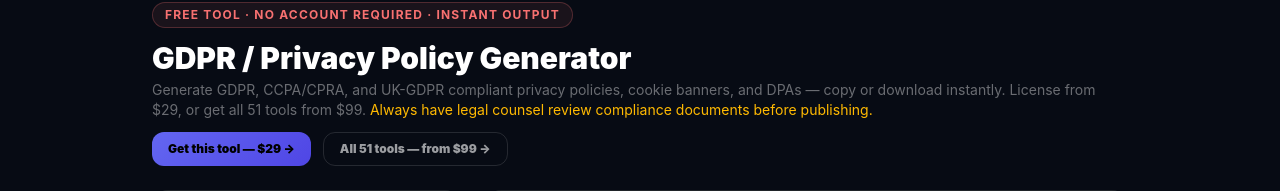
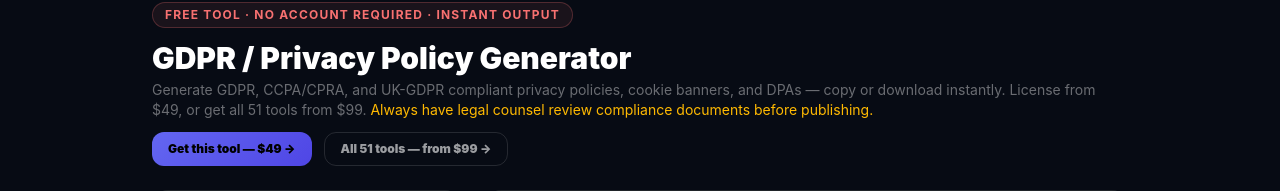
Before and after one commit to Queldrex/tools-platform, a Next.js app: page /tools/gdpr-generator in a window 1280 px wide. Shown: the part 155-346 px from the top of the page. Built offline with nearby package versions, Linux system fonts and the light colour scheme.

Commit message:
feat: reprice invoice-fraud, contract-scanner, gdpr-generator, saas-spend to $49

```diff
--- a/app/tools/contract-scanner/page.tsx
+++ b/app/tools/contract-scanner/page.tsx
@@ -106,7 +106,7 @@ export default function ContractScannerPage() {
           Paste any contract, agreement, or terms document. AI instantly identifies risky clauses — one-sided IP grabs, overly broad non-competes, unlimited liability exposure, predatory auto-renewal, and more.
         </p>
         <div className="flex gap-3 flex-wrap mb-4">
-          <Link href="/pricing" className="inline-flex items-center gap-1 text-sm font-black px-4 py-2 rounded-xl text-black" style={{ background: 'linear-gradient(135deg,#6366f1,#4f46e5)' }}>Get this tool — $29 →</Link>
+          <Link href="/pricing" className="inline-flex items-center gap-1 text-sm font-black px-4 py-2 rounded-xl text-black" style={{ background: 'linear-gradient(135deg,#6366f1,#4f46e5)' }}>Get this tool — $49 →</Link>
           <Link href="/pricing" className="inline-flex items-center gap-1 text-sm font-black px-4 py-2 rounded-xl border text-white/70" style={{ borderColor: 'rgba(255,255,255,0.15)' }}>All 51 tools — from $99 →</Link>
         </div>
         <div className="mb-6 px-4 py-3 rounded-xl border text-xs leading-relaxed" style={{ background: 'rgba(251,191,36,0.05)', borderColor: 'rgba(251,191,36,0.2)', color: 'rgba(251,191,36,0.7)' }}>
@@ -287,7 +287,7 @@ export default function ContractScannerPage() {
           <p className="text-white font-black mb-1">Add contract scanning to your platform</p>
           <p className="text-white/40 text-sm mb-4">Risk score, red flag detection, risky clause extraction with negotiation guidance. One-time license.</p>
           <div className="flex gap-3 justify-center flex-wrap">
-            <Link href="/pricing" className="px-5 py-2.5 rounded-xl text-sm font-black text-black" style={{ background: 'linear-gradient(135deg,#6366f1,#4f46e5)' }}>Get this tool — $29 →</Link>
+            <Link href="/pricing" className="px-5 py-2.5 rounded-xl text-sm font-black text-black" style={{ background: 'linear-gradient(135deg,#6366f1,#4f46e5)' }}>Get this tool — $49 →</Link>
             <Link href="/pricing" className="px-5 py-2.5 rounded-xl text-sm font-black border text-white/70" style={{ borderColor: 'rgba(255,255,255,0.1)' }}>All 51 tools — from $99 →</Link>
           </div>
         </div>
--- a/app/tools/gdpr-generator/page.tsx
+++ b/app/tools/gdpr-generator/page.tsx
@@ -303,11 +303,11 @@ export default function GdprGeneratorPage() {
             Free Tool · No Account Required · Instant Output
           </div>
           <h1 className="text-3xl font-black text-white mb-1">GDPR / Privacy Policy Generator</h1>
-          <p className="text-white/40 text-sm mb-3">Generate GDPR, CCPA/CPRA, and UK-GDPR compliant privacy policies, cookie banners, and DPAs — copy or download instantly. License from $29, or get all 51 tools from $99. <span className="text-amber-400">Always have legal counsel review compliance documents before publishing.</span></p>
+          <p className="text-white/40 text-sm mb-3">Generate GDPR, CCPA/CPRA, and UK-GDPR compliant privacy policies, cookie banners, and DPAs — copy or download instantly. License from $49, or get all 51 tools from $99. <span className="text-amber-400">Always have legal counsel review compliance documents before publishing.</span></p>
           <div className="flex gap-3 flex-wrap">
             <Link href="/pricing" className="inline-flex items-center gap-1.5 text-xs font-black px-4 py-2 rounded-xl text-black transition-all"
               style={{ background: 'linear-gradient(135deg,#6366f1,#4f46e5)' }}>
-              Get this tool — $29 →
+              Get this tool — $49 →
             </Link>
             <Link href="/pricing" className="inline-flex items-center gap-1.5 text-xs font-black px-4 py-2 rounded-xl border text-white/60 transition-all"
               style={{ borderColor: 'rgba(255,255,255,0.12)' }}>
@@ -471,7 +471,7 @@ export default function GdprGeneratorPage() {
           <p className="text-white font-black mb-1">Add compliance document generation to your platform</p>
           <p className="text-white/40 text-sm mb-4">GDPR + CCPA/CPRA + UK-GDPR, privacy policy + cookie banner + DPA, download as file. One-time license.</p>
           <div className="flex gap-3 justify-center flex-wrap">
-            <Link href="/pricing" className="px-5 py-2.5 rounded-xl text-sm font-black text-black" style={{ background: 'linear-gradient(135deg,#6366f1,#4f46e5)' }}>Get this tool — $29 →</Link>
+            <Link href="/pricing" className="px-5 py-2.5 rounded-xl text-sm font-black text-black" style={{ background: 'linear-gradient(135deg,#6366f1,#4f46e5)' }}>Get this tool — $49 →</Link>
             <Link href="/pricing" className="px-5 py-2.5 rounded-xl text-sm font-black border text-white/70" style={{ borderColor: 'rgba(255,255,255,0.1)' }}>All 51 tools — from $99 →</Link>
           </div>
         </div>
--- a/app/tools/invoice-fraud/Client.tsx
+++ b/app/tools/invoice-fraud/Client.tsx
@@ -87,7 +87,7 @@ export default function InvoiceFraudPage() {
         <h1 className="text-4xl font-black text-white mb-3">Invoice <span style={{ color: '#f87171' }}>Fraud Detector</span></h1>
         <p className="text-white/55 text-base mb-4 max-w-2xl">Instantly scan any invoice for fraud signals — round-number manipulation, BEC indicators, fake vendor patterns, urgency pressure, and more.</p>
         <div className="flex gap-3 flex-wrap mb-6">
-          <Link href="/pricing" className="inline-flex items-center gap-1 text-sm font-black px-4 py-2 rounded-xl text-black" style={{ background: 'linear-gradient(135deg,#f87171,#dc2626)' }}>Get this tool — $29 →</Link>
+          <Link href="/pricing" className="inline-flex items-center gap-1 text-sm font-black px-4 py-2 rounded-xl text-black" style={{ background: 'linear-gradient(135deg,#f87171,#dc2626)' }}>Get this tool — $49 →</Link>
           <Link href="/pricing" className="inline-flex items-center gap-1 text-sm font-black px-4 py-2 rounded-xl border text-white/70" style={{ borderColor: 'rgba(255,255,255,0.15)' }}>All 51 tools — from $99 →</Link>
         </div>
 
@@ -204,7 +204,7 @@ export default function InvoiceFraudPage() {
           <p className="text-white font-black mb-1">Add invoice fraud detection to your platform</p>
           <p className="text-white/40 text-sm mb-4">20+ deterministic fraud rules, risk level (Clear → DO NOT PAY), sorted flags with action guidance. One-time license.</p>
           <div className="flex gap-3 justify-center flex-wrap">
-            <Link href="/pricing" className="px-5 py-2.5 rounded-xl text-sm font-black text-black" style={{ background: 'linear-gradient(135deg,#f87171,#dc2626)' }}>Get this tool — $29 →</Link>
+            <Link href="/pricing" className="px-5 py-2.5 rounded-xl text-sm font-black text-black" style={{ background: 'linear-gradient(135deg,#f87171,#dc2626)' }}>Get this tool — $49 →</Link>
             <Link href="/pricing" className="px-5 py-2.5 rounded-xl text-sm font-black border text-white/70" style={{ borderColor: 'rgba(255,255,255,0.1)' }}>All 51 tools — from $99 →</Link>
           </div>
         </div>
--- a/app/tools/saas-spend/page.tsx
+++ b/app/tools/saas-spend/page.tsx
@@ -81,7 +81,7 @@ export default function SaasSpendPage() {
         <h1 className="text-4xl font-black text-white mb-3">SaaS Spend <span style={{ color: '#4ade80' }}>Optimizer</span></h1>
         <p className="text-white/55 text-base mb-4 max-w-2xl">Paste your bank or credit card statement export and instantly see all SaaS subscriptions, total spend, category breakdown, and consolidation opportunities.</p>
         <div className="flex gap-3 flex-wrap mb-6">
-          <Link href="/pricing" className="inline-flex items-center gap-1 text-sm font-black px-4 py-2 rounded-xl text-black" style={{ background: 'linear-gradient(135deg,#06d6ff,#0891b2)' }}>Get this tool — $29 →</Link>
+          <Link href="/pricing" className="inline-flex items-center gap-1 text-sm font-black px-4 py-2 rounded-xl text-black" style={{ background: 'linear-gradient(135deg,#06d6ff,#0891b2)' }}>Get this tool — $49 →</Link>
           <Link href="/pricing" className="inline-flex items-center gap-1 text-sm font-black px-4 py-2 rounded-xl border text-white/70" style={{ borderColor: 'rgba(255,255,255,0.15)' }}>All 51 tools — from $99 →</Link>
         </div>
 
@@ -211,7 +211,7 @@ export default function SaasSpendPage() {
           <p className="text-white font-black mb-1">Add SaaS spend analysis to your platform</p>
           <p className="text-white/40 text-sm mb-4">60+ vendor pattern matching, duplicate flags, category breakdown, CSV import. One-time license.</p>
           <div className="flex gap-3 justify-center flex-wrap">
-            <Link href="/pricing" className="px-5 py-2.5 rounded-xl text-sm font-black text-black" style={{ background: 'linear-gradient(135deg,#06d6ff,#0891b2)' }}>Get this tool — $29 →</Link>
+            <Link href="/pricing" className="px-5 py-2.5 rounded-xl text-sm font-black text-black" style={{ background: 'linear-gradient(135deg,#06d6ff,#0891b2)' }}>Get this tool — $49 →</Link>
             <Link href="/pricing" className="px-5 py-2.5 rounded-xl text-sm font-black border text-white/70" style={{ borderColor: 'rgba(255,255,255,0.1)' }}>All 51 tools — from $99 →</Link>
           </div>
         </div>
```
